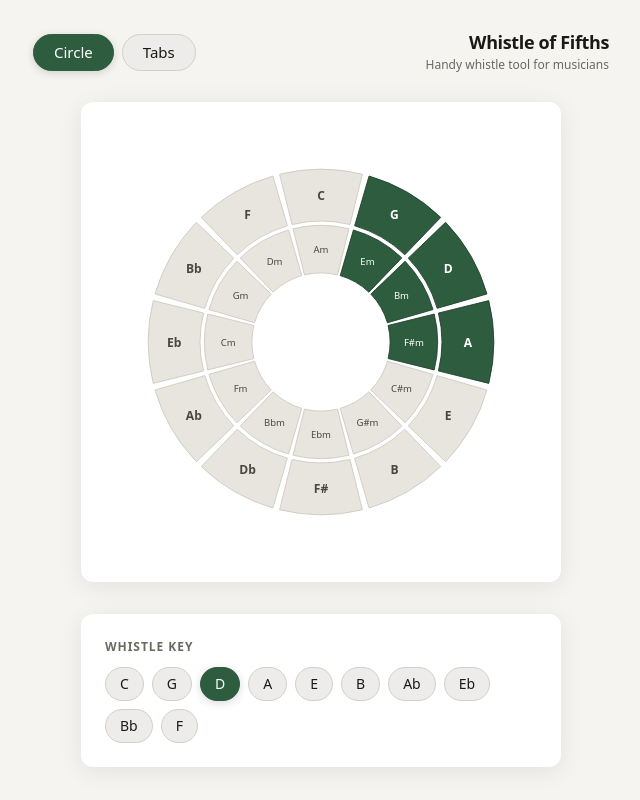
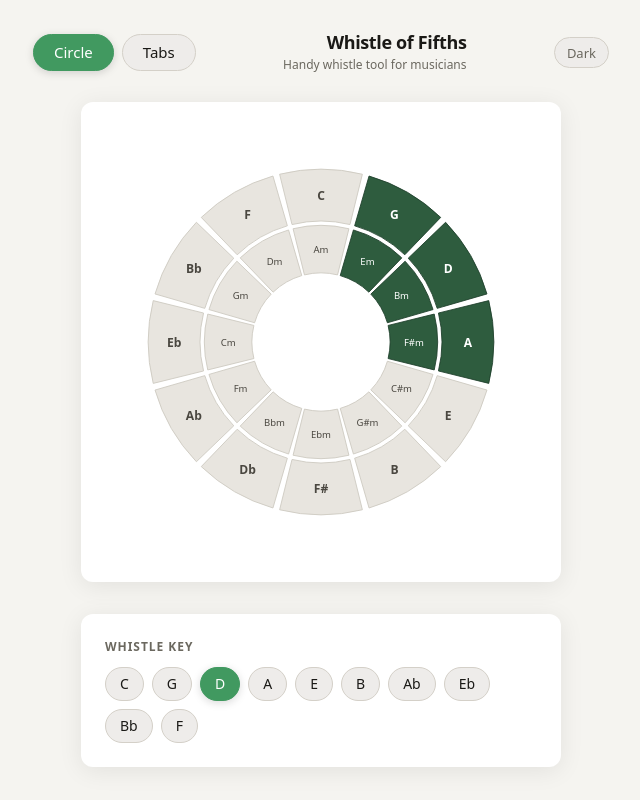
Before and after one commit to Inveracity/whistle-of-fifths, a website with bundled scripts: page src/index.html in a window 1280 px wide. Shown: the whole page, without its empty margins (319-959 px from the left). Built offline with nearby package versions, Linux system fonts and the light colour scheme.

Commit message:
toggle dark light mode

```diff
--- a/src/index.html
+++ b/src/index.html
@@ -6,6 +6,7 @@
     <meta name="viewport" content="width=device-width, initial-scale=1.0" />
     <title>Whistle of Fifths</title>
     <link rel="stylesheet" href="style.css" />
+    <script>(() => { var t = localStorage.getItem("theme"); if (t) document.documentElement.dataset.theme = t; })();</script>
 </head>
 
 <body>
@@ -16,6 +17,7 @@
                 <h1 class="title">Whistle of Fifths</h1>
                 <p class="subtitle">Handy whistle tool for musicians</p>
             </header>
+            <button id="theme-toggle" class="theme-toggle" type="button" aria-label="Toggle colour scheme"></button>
         </div>
         <div id="page-circle" class="page">
             <main class="main">
--- a/src/main.ts
+++ b/src/main.ts
@@ -29,6 +29,32 @@ document.addEventListener("DOMContentLoaded", () => {
 	const svg = document.getElementById("circle") as unknown as SVGSVGElement;
 	const selectorEl = document.getElementById("selector") as HTMLElement;
 	const navEl = document.getElementById("nav") as HTMLElement;
+	const themeToggle = document.getElementById(
+		"theme-toggle",
+	) as HTMLButtonElement;
+
+	function resolvedTheme(): "light" | "dark" {
+		const saved = document.documentElement.dataset.theme as
+			| "light"
+			| "dark"
+			| undefined;
+		if (saved === "light" || saved === "dark") return saved;
+		return window.matchMedia("(prefers-color-scheme: dark)").matches
+			? "dark"
+			: "light";
+	}
+
+	function applyTheme(theme: "light" | "dark"): void {
+		document.documentElement.dataset.theme = theme;
+		localStorage.setItem("theme", theme);
+		themeToggle.textContent = theme === "dark" ? "Light" : "Dark";
+	}
+
+	applyTheme(resolvedTheme());
+
+	themeToggle.addEventListener("click", () => {
+		applyTheme(resolvedTheme() === "dark" ? "light" : "dark");
+	});
 
 	buildCircle(svg);
 
--- a/src/style.css
+++ b/src/style.css
@@ -19,14 +19,14 @@
 }
 
 @media (prefers-color-scheme: dark) {
-	:root {
+	html:not([data-theme="light"]) {
 		--bg: #111210;
 		--surface: #1c1d1a;
 		--surface-2: #242522;
 		--border: #333430;
 		--text: #e8e5de;
 		--text-muted: #888580;
-		--accent: #4a9b6a;
+		--accent: #31a05d;
 		--accent-fg: #0d1a12;
 		--error: #e74c3c;
 		--segment-default: #2a2b27;
@@ -37,6 +37,44 @@
 		--label-highlight: #0d1a12;
 		--shadow: 0 4px 32px rgba(0, 0, 0, 0.4);
 	}
+}
+
+html[data-theme="dark"] {
+	--bg: #111210;
+	--surface: #1c1d1a;
+	--surface-2: #242522;
+	--border: #333430;
+	--text: #e8e5de;
+	--text-muted: #888580;
+	--accent: #4a9b6a;
+	--accent-fg: #0d1a12;
+	--error: #e74c3c;
+	--segment-default: #2a2b27;
+	--segment-default-stroke: #3a3b36;
+	--segment-highlight: #4a9b6a;
+	--segment-highlight-stroke: #3a7a54;
+	--label-default: #9a978f;
+	--label-highlight: #0d1a12;
+	--shadow: 0 4px 32px rgba(0, 0, 0, 0.4);
+}
+
+html[data-theme="light"] {
+	--bg: #f5f4f0;
+	--surface: #ffffff;
+	--surface-2: #eeecea;
+	--border: #d4d0c8;
+	--text: #1a1916;
+	--text-muted: #6b685f;
+	--accent: #419960;
+	--accent-fg: #ffffff;
+	--error: #c0392b;
+	--segment-default: #e8e5df;
+	--segment-default-stroke: #ccc9c0;
+	--segment-highlight: #2e5c3e;
+	--segment-highlight-stroke: #1f3f2b;
+	--label-default: #4a4740;
+	--label-highlight: #ffffff;
+	--shadow: 0 4px 24px rgba(0, 0, 0, 0.08);
 }
 
 *,
@@ -277,6 +315,36 @@ body {
 .nav-btn--active:hover {
 	background: var(--accent);
 	color: var(--accent-fg);
+}
+
+.theme-toggle {
+	appearance: none;
+	border: 1.5px solid var(--border);
+	background: var(--surface-2);
+	color: var(--text-muted);
+	font-family: inherit;
+	font-size: 0.8125rem;
+	font-weight: 500;
+	padding: 0.35rem 0.75rem;
+	border-radius: 999px;
+	cursor: pointer;
+	transition:
+		background 150ms ease,
+		border-color 150ms ease,
+		color 150ms ease;
+	white-space: nowrap;
+	flex-shrink: 0;
+}
+
+.theme-toggle:hover {
+	border-color: var(--accent);
+	color: var(--accent);
+	background: var(--surface);
+}
+
+.theme-toggle:focus-visible {
+	outline: 2px solid var(--accent);
+	outline-offset: 2px;
 }
 
 .tabs-page {
```
